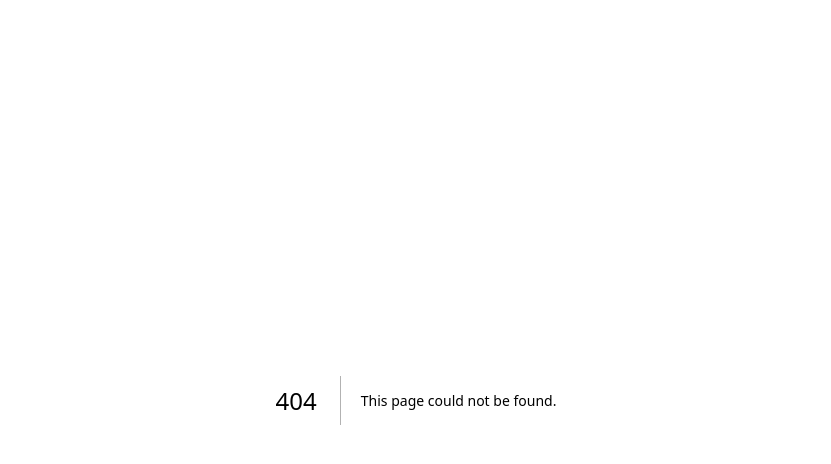
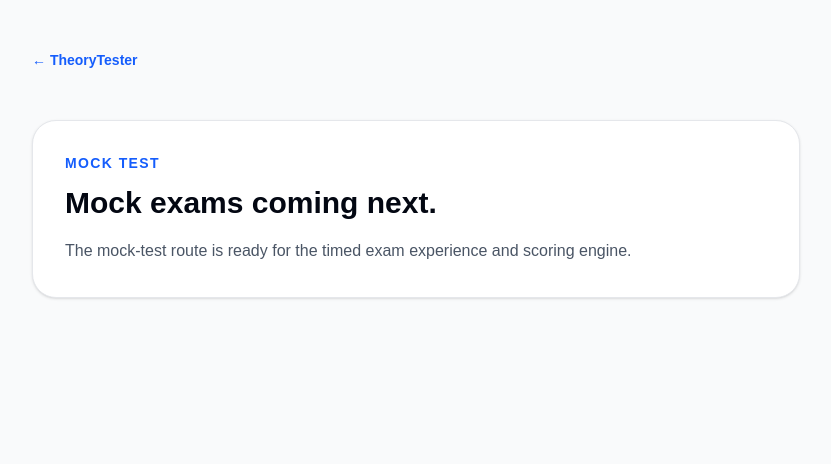
Before and after one commit to cullenry/theory-tester, a Next.js app: page /mock-test in a window 1280 px wide. Before the commit this address had no page. Shown: the top 464 px of the page, without its empty margins (224-1055 px from the left). Built offline with nearby package versions, Linux system fonts and the light colour scheme.

Commit message:
Add mock test route

```diff
--- /dev/null
+++ b/src/app/mock-test/page.tsx
@@ -0,0 +1,16 @@
+export default function MockTestPage() {
+  return (
+    <main className="min-h-screen bg-gray-50 px-6 py-12">
+      <div className="mx-auto max-w-3xl">
+        <a href="/" className="text-sm font-semibold text-blue-600">← TheoryTester</a>
+        <div className="mt-12 rounded-3xl border border-gray-200 bg-white p-8 shadow-sm">
+          <p className="text-sm font-bold uppercase tracking-widest text-blue-600">Mock test</p>
+          <h1 className="mt-3 text-3xl font-black text-gray-950">Mock exams coming next.</h1>
+          <p className="mt-4 leading-7 text-gray-600">
+            The mock-test route is ready for the timed exam experience and scoring engine.
+          </p>
+        </div>
+      </div>
+    </main>
+  );
+}
```
